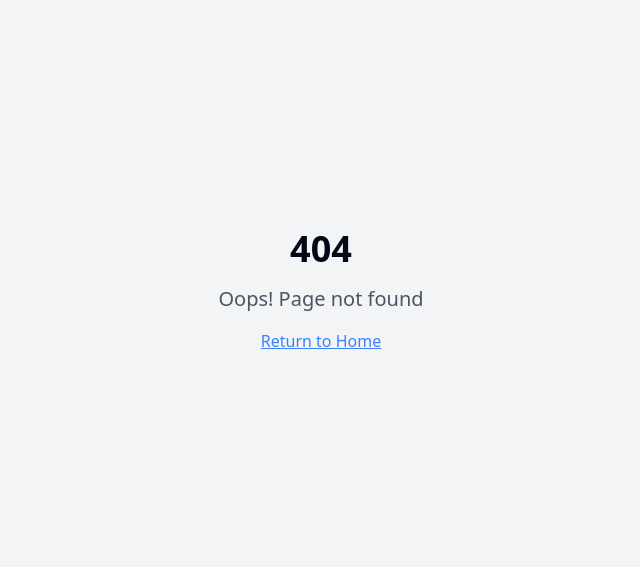
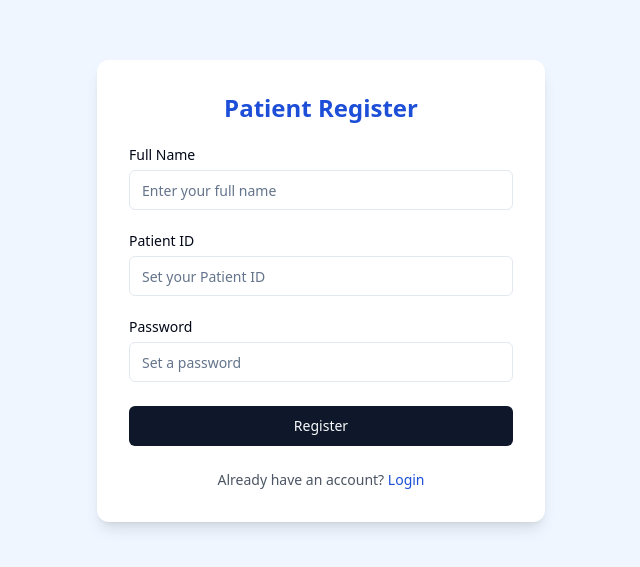
Before and after one commit to yourboyLungelo/Medi_Connect-HS, a React (Vite) app: page /register in a window 1280 px wide. Before the commit this address had no page. Shown: the part 109-676 px from the top of the page, without its empty margins (319-959 px from the left). Built offline with nearby package versions, Linux system fonts and the light colour scheme.

Commit message:
feat: Add login and register pages
Adds login and register pages for patient authentication using ID and password.

```diff
--- a/src/App.tsx
+++ b/src/App.tsx
@@ -1,3 +1,4 @@
+
 import { Toaster } from "@/components/ui/toaster";
 import { Toaster as Sonner } from "@/components/ui/sonner";
 import { TooltipProvider } from "@/components/ui/tooltip";
@@ -5,6 +6,8 @@ import { QueryClient, QueryClientProvider } from "@tanstack/react-query";
 import { BrowserRouter, Routes, Route } from "react-router-dom";
 import Index from "./pages/Index";
 import NotFound from "./pages/NotFound";
+import Login from "./pages/Login";
+import Register from "./pages/Register";
 
 const queryClient = new QueryClient();
 
@@ -16,6 +19,8 @@ const App = () => (
       <BrowserRouter>
         <Routes>
           <Route path="/" element={<Index />} />
+          <Route path="/login" element={<Login />} />
+          <Route path="/register" element={<Register />} />
           {/* ADD ALL CUSTOM ROUTES ABOVE THE CATCH-ALL "*" ROUTE */}
           <Route path="*" element={<NotFound />} />
         </Routes>
--- a/src/pages/Index.tsx
+++ b/src/pages/Index.tsx
@@ -1,4 +1,3 @@
-
 // Main landing page for the public healthcare system
 
 import Hero from "@/components/Hero";
@@ -15,13 +14,13 @@ const Index = () => {
         <span className="font-extrabold text-2xl text-blue-800 tracking-tight">Public Health Portal</span>
         <div className="flex gap-2">
           <a
-            href="#login"
+            href="/login"
             className="rounded-md text-blue-700 px-6 py-2 hover:bg-blue-50 font-semibold transition"
           >
             Log in
           </a>
           <a
-            href="#register"
+            href="/register"
             className="bg-blue-600 rounded-md text-white px-6 py-2 font-semibold hover:bg-blue-700 transition shadow"
           >
             Register
--- /dev/null
+++ b/src/pages/Login.tsx
@@ -0,0 +1,58 @@
+
+import { Button } from "@/components/ui/button";
+import { Input } from "@/components/ui/input";
+import { Label } from "@/components/ui/label";
+import { FormEvent, useState } from "react";
+
+const Login = () => {
+  const [id, setId] = useState("");
+  const [password, setPassword] = useState("");
+
+  // Dummy submit handler (no backend/auth yet)
+  const handleSubmit = (e: FormEvent) => {
+    e.preventDefault();
+    alert("This is a placeholder. Your ID: " + id);
+  };
+
+  return (
+    <main className="min-h-screen flex justify-center items-center bg-blue-50">
+      <form
+        onSubmit={handleSubmit}
+        className="bg-white shadow-lg w-full max-w-md rounded-xl p-8 flex flex-col gap-6"
+      >
+        <h2 className="text-2xl font-bold text-blue-700 text-center">Patient Login</h2>
+        <div className="flex flex-col gap-2">
+          <Label htmlFor="patient-id">Patient ID</Label>
+          <Input
+            id="patient-id"
+            placeholder="Enter your Patient ID"
+            value={id}
+            onChange={e => setId(e.target.value)}
+            required
+            autoFocus
+          />
+        </div>
+        <div className="flex flex-col gap-2">
+          <Label htmlFor="password">Password</Label>
+          <Input
+            id="password"
+            type="password"
+            placeholder="Enter your password"
+            value={password}
+            onChange={e => setPassword(e.target.value)}
+            required
+          />
+        </div>
+        <Button type="submit" className="w-full">Login</Button>
+        <p className="text-sm text-center text-gray-600">
+          Don't have an account?{" "}
+          <a href="/register" className="text-blue-700 hover:underline">
+            Register
+          </a>
+        </p>
+      </form>
+    </main>
+  );
+};
+
+export default Login;
--- /dev/null
+++ b/src/pages/Register.tsx
@@ -0,0 +1,68 @@
+
+import { Button } from "@/components/ui/button";
+import { Input } from "@/components/ui/input";
+import { Label } from "@/components/ui/label";
+import { FormEvent, useState } from "react";
+
+const Register = () => {
+  const [id, setId] = useState("");
+  const [password, setPassword] = useState("");
+  const [name, setName] = useState("");
+
+  // Dummy submit handler (no backend/auth yet)
+  const handleSubmit = (e: FormEvent) => {
+    e.preventDefault();
+    alert("This is a placeholder. Welcome, " + name + "!");
+  };
+
+  return (
+    <main className="min-h-screen flex justify-center items-center bg-blue-50">
+      <form
+        onSubmit={handleSubmit}
+        className="bg-white shadow-lg w-full max-w-md rounded-xl p-8 flex flex-col gap-6"
+      >
+        <h2 className="text-2xl font-bold text-blue-700 text-center">Patient Register</h2>
+        <div className="flex flex-col gap-2">
+          <Label htmlFor="name">Full Name</Label>
+          <Input
+            id="name"
+            placeholder="Enter your full name"
+            value={name}
+            onChange={e => setName(e.target.value)}
+            required
+          />
+        </div>
+        <div className="flex flex-col gap-2">
+          <Label htmlFor="patient-id">Patient ID</Label>
+          <Input
+            id="patient-id"
+            placeholder="Set your Patient ID"
+            value={id}
+            onChange={e => setId(e.target.value)}
+            required
+          />
+        </div>
+        <div className="flex flex-col gap-2">
+          <Label htmlFor="password">Password</Label>
+          <Input
+            id="password"
+            type="password"
+            placeholder="Set a password"
+            value={password}
+            onChange={e => setPassword(e.target.value)}
+            required
+          />
+        </div>
+        <Button type="submit" className="w-full">Register</Button>
+        <p className="text-sm text-center text-gray-600">
+          Already have an account?{" "}
+          <a href="/login" className="text-blue-700 hover:underline">
+            Login
+          </a>
+        </p>
+      </form>
+    </main>
+  );
+};
+
+export default Register;
```
